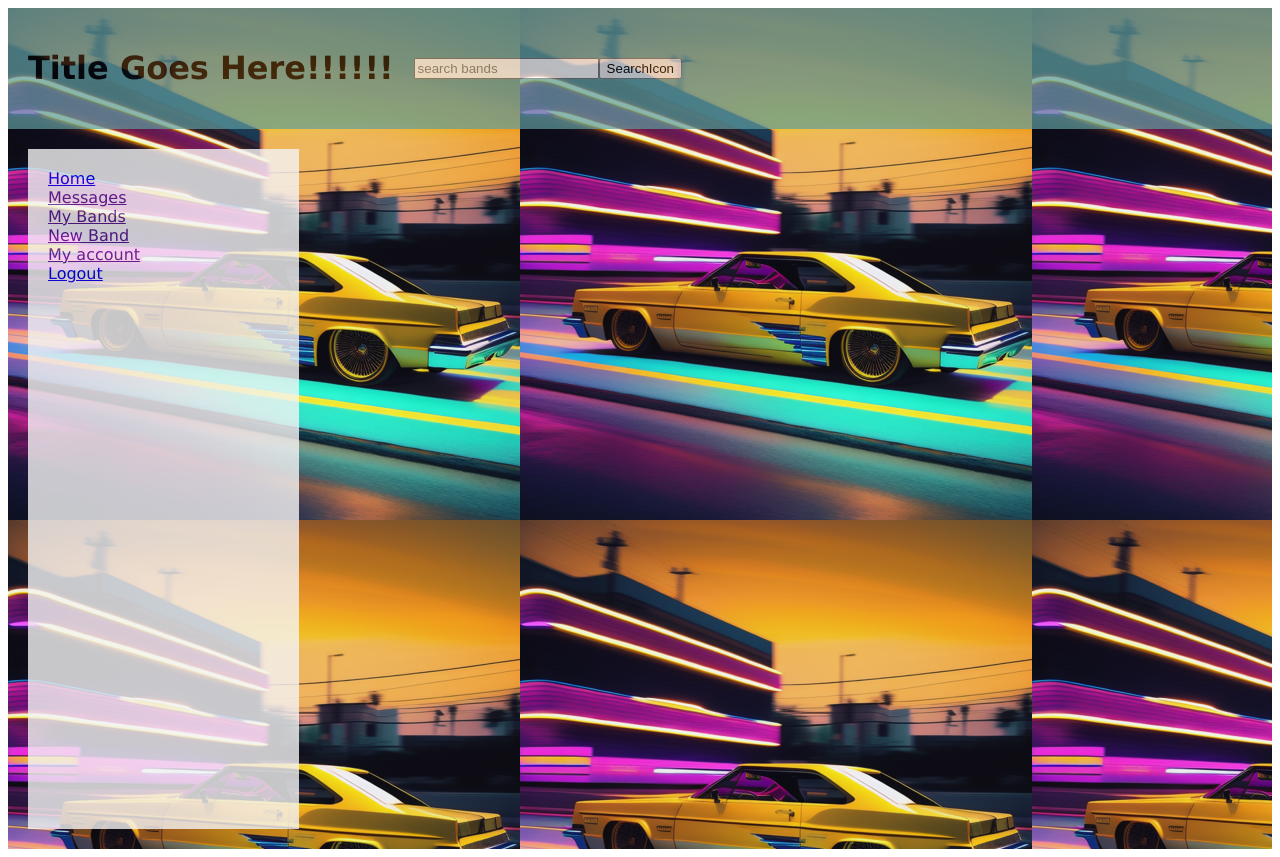
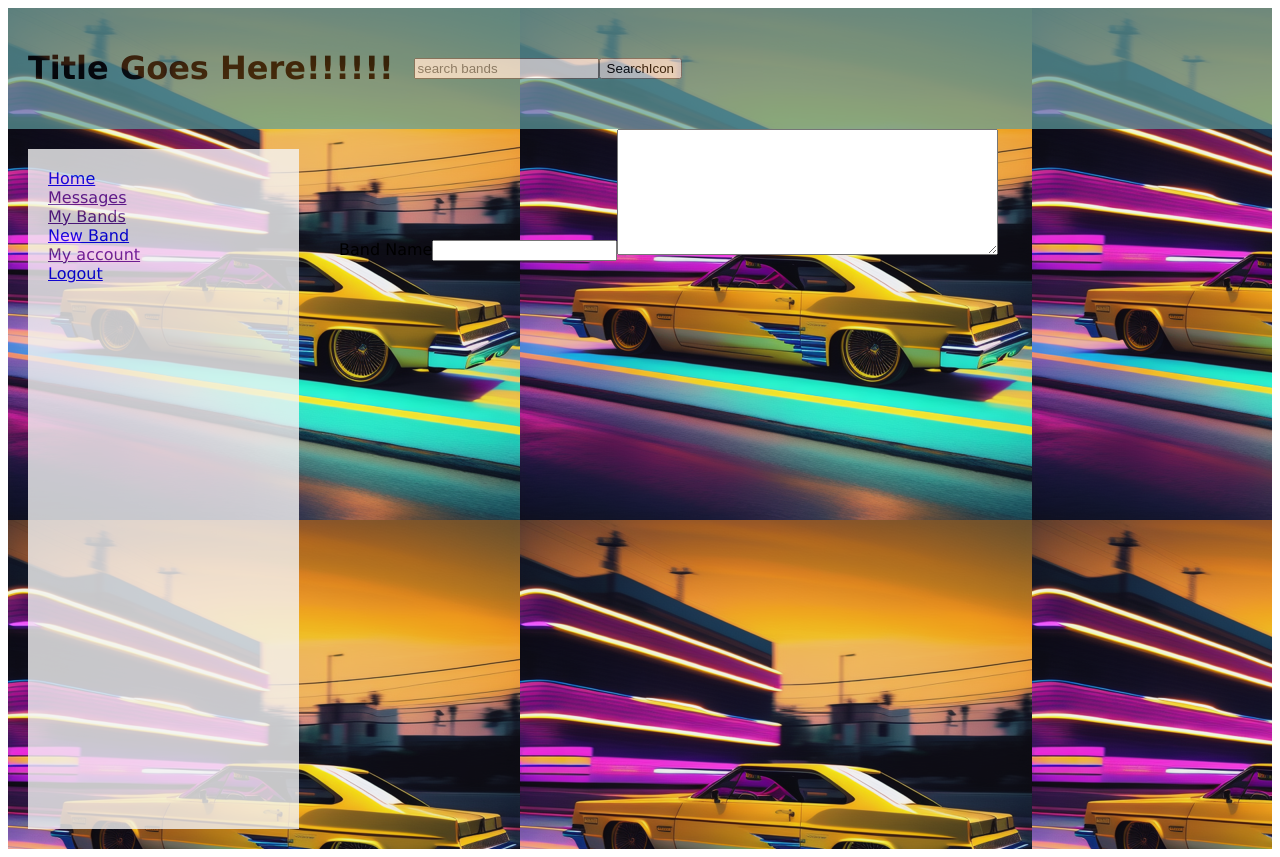
Before and after one commit to littsdj/superfan-source, a Vue app in the folder vue/: page /newband in a window 1280 px wide. Built offline with nearby package versions, Linux system fonts and the light colour scheme; sample sign-in values are in the browser's storage.

Commit message:
added new band link to side bar, as well as a view for making a new band. New band page is still in the works.

```diff
--- a/vue/src/components/sidebar.vue
+++ b/vue/src/components/sidebar.vue
@@ -3,7 +3,7 @@
     <router-link v-bind:to="{ name: 'home' }">Home</router-link>
     <a href="">Messages</a>
     <a href="">My Bands</a>
-    <a href="">New Band</a>
+    <router-link v-bind:to="{ name: 'newBand'}">New Band</router-link>
     <a href="">My account</a>
     <router-link v-bind:to="{ name: 'logout' }" v-if="$store.state.token != ''">Logout</router-link>
   </div>
--- a/vue/src/router/index.js
+++ b/vue/src/router/index.js
@@ -5,6 +5,7 @@ import Login from '../views/Login.vue'
 import Logout from '../views/Logout.vue'
 import Register from '../views/Register.vue'
 import store from '../store/index'
+import NewBand from '../views/NewBand.vue'
 
 Vue.use(Router)
 
@@ -52,6 +53,14 @@ const router = new Router({
       meta: {
         requiresAuth: false
       }
+    },
+    {
+      path: "/newband",
+      name: "newBand",
+      component: NewBand,
+      meta: {
+        requiresAuth: true
+      }
     }
   ]
 })
--- /dev/null
+++ b/vue/src/views/NewBand.vue
@@ -0,0 +1,18 @@
+<template>
+    <form action="">
+        <label for="bandName">Band Name</label>
+        <input type="text" name="bandName">
+        <textArea rows="8" cols="45" ></textArea>
+
+    </form>
+</template>
+
+<script>
+export default {
+
+}
+</script>
+
+<style>
+
+</style>
```
